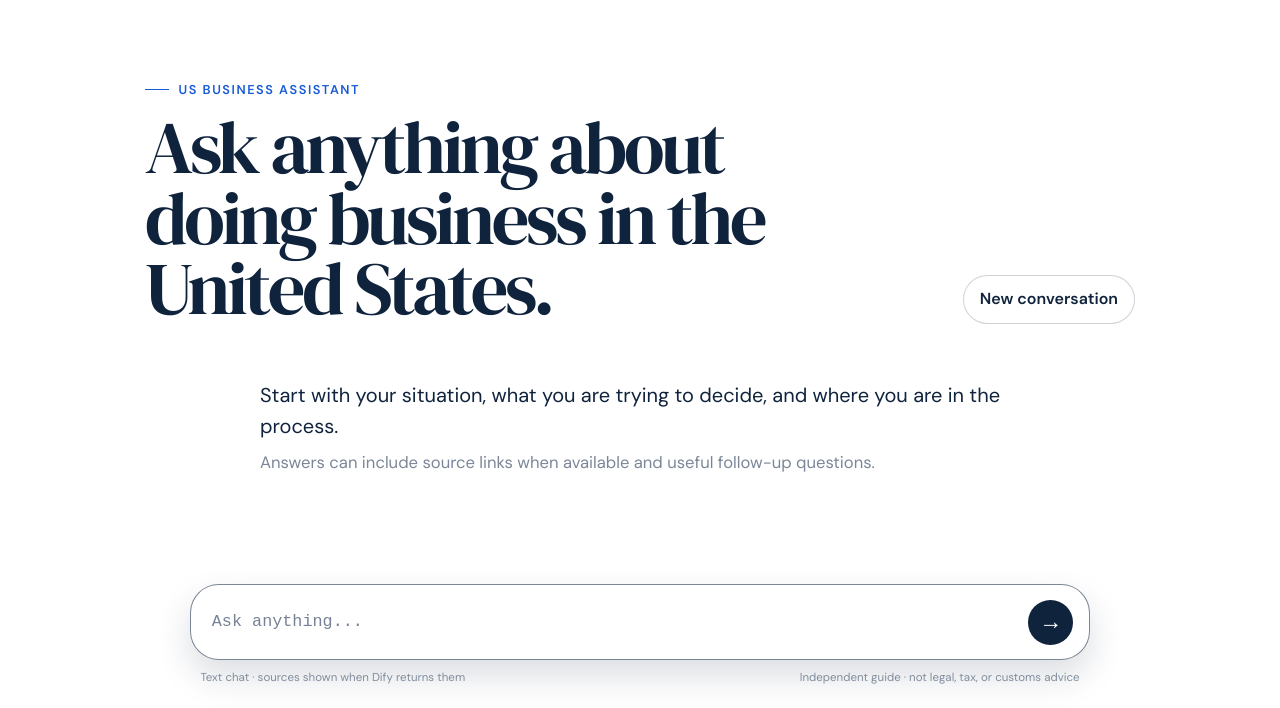
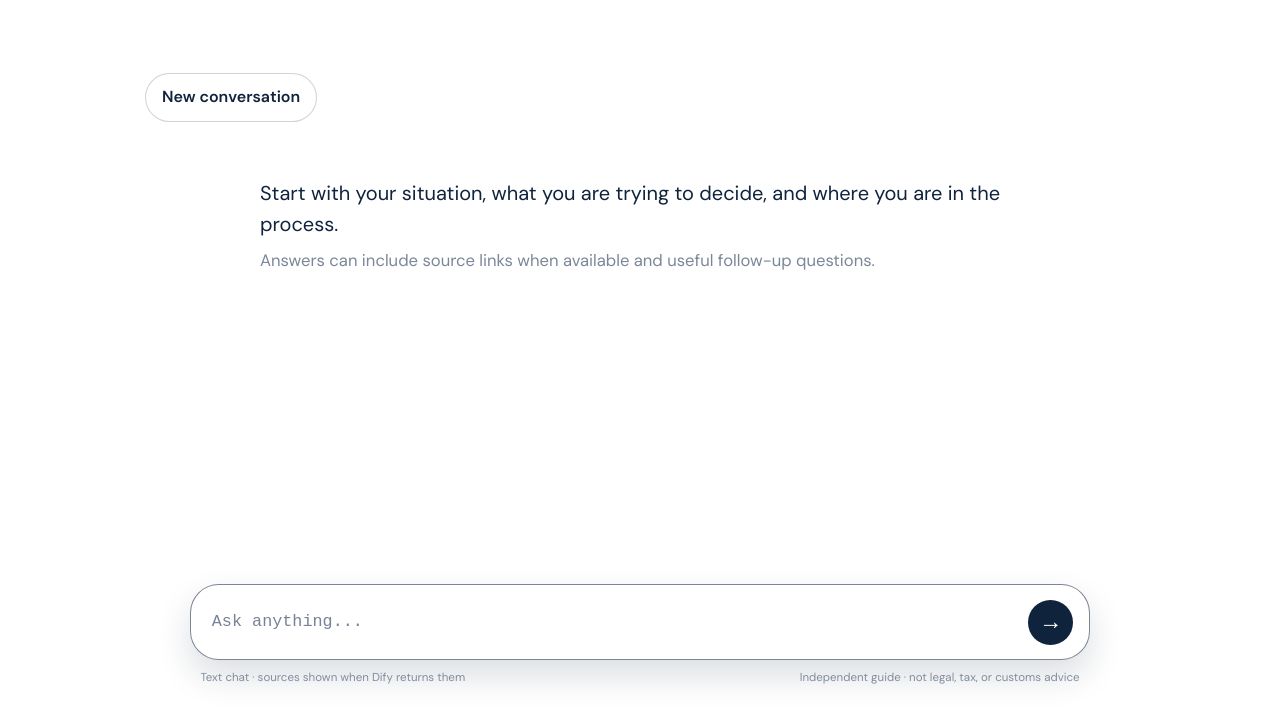
Before and after one commit to giulioprofumo/us-business-assistant, a website: page chat.html in a window 1280 px wide. Shown: the part 95-803 px from the top of the page. Drawn offline with Linux system fonts and the light colour scheme.

Commit message:
Remove duplicate chat page heading

```diff
--- a/chat.html
+++ b/chat.html
@@ -7,7 +7,7 @@
   <div class="top-note">Independent guide for international teams</div>
   <header class="site-header"><a class="brand" href="/"><span class="brand-mark">U</span><span>US Business Assistant</span></a><div class="header-actions"><nav class="nav-links" aria-label="Primary navigation"><a href="/how-it-works">How it works</a><a href="/chat">Ask a question</a></nav><button class="menu-button" data-menu-button aria-expanded="false" aria-controls="mobile-menu"><span class="menu-icon" aria-hidden="true"><i></i><i></i></span><span>Menu</span></button></div><nav id="mobile-menu" class="mobile-menu" data-mobile-menu aria-label="Mobile navigation"><a href="/">Home</a><a href="/how-it-works">How it works</a><a href="/chat">Ask a question</a></nav></header>
   <main class="chat-app" data-chat-app>
-    <div class="chat-toolbar"><div><span class="eyebrow">US Business Assistant</span><h1 class="serif">Ask anything about doing business in the United States.</h1></div><button class="new-conversation" type="button" data-new-conversation>New conversation</button></div>
+    <div class="chat-toolbar"><button class="new-conversation" type="button" data-new-conversation>New conversation</button></div>
     <section class="conversation-column" aria-live="polite"><div class="chat-welcome" data-chat-welcome><p>Start with your situation, what you are trying to decide, and where you are in the process.</p><span>Answers can include source links when available and useful follow-up questions.</span></div><div class="chat-messages" data-chat-messages></div><div class="chat-error" data-chat-error role="alert" hidden></div></section>
     <div class="chat-composer-dock"><form class="chat-composer" data-chat-form><textarea rows="1" data-chat-input aria-label="Ask a business question" placeholder="Ask anything..."></textarea><button class="composer-submit" type="submit" data-chat-submit aria-label="Send question">→</button></form><div class="composer-meta"><span data-chat-status>Text chat · sources shown when Dify returns them</span><span>Independent guide · not legal, tax, or customs advice</span></div></div>
   </main>
```
